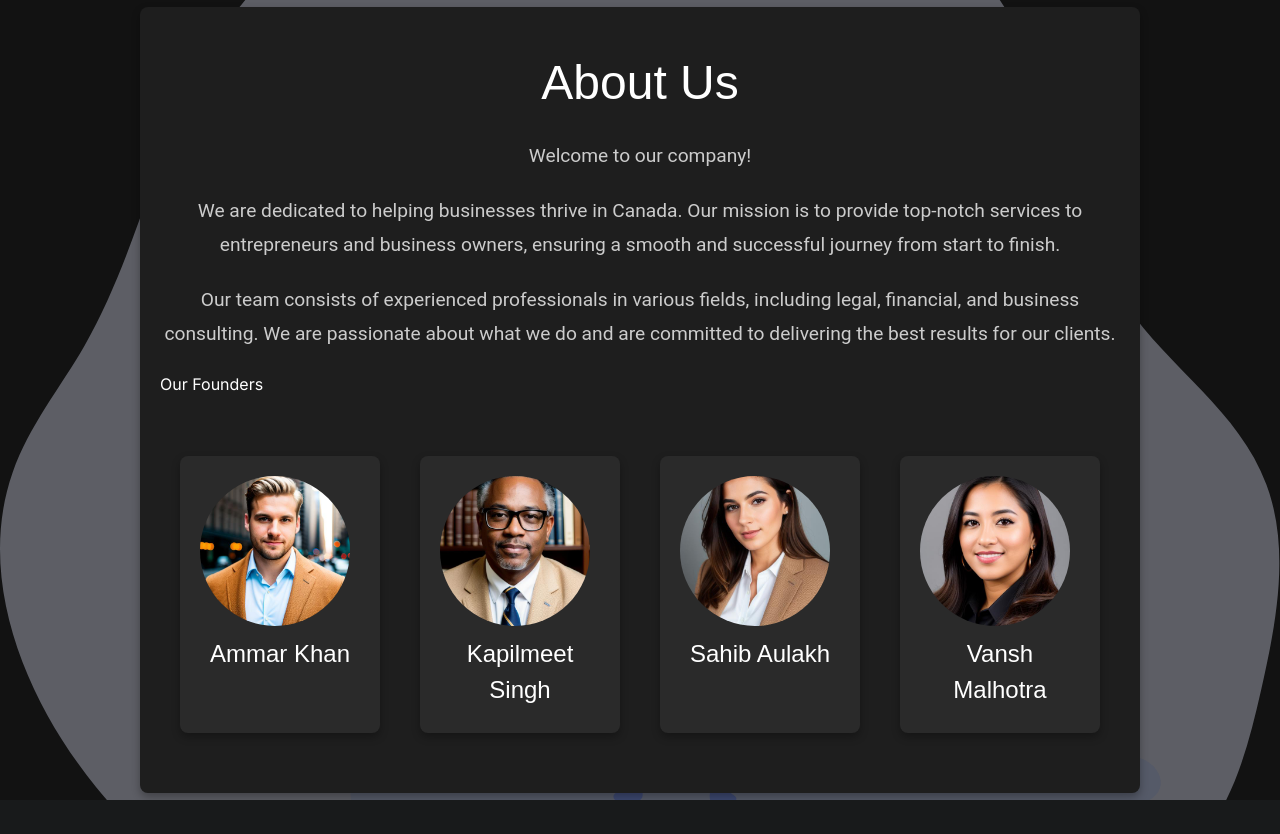
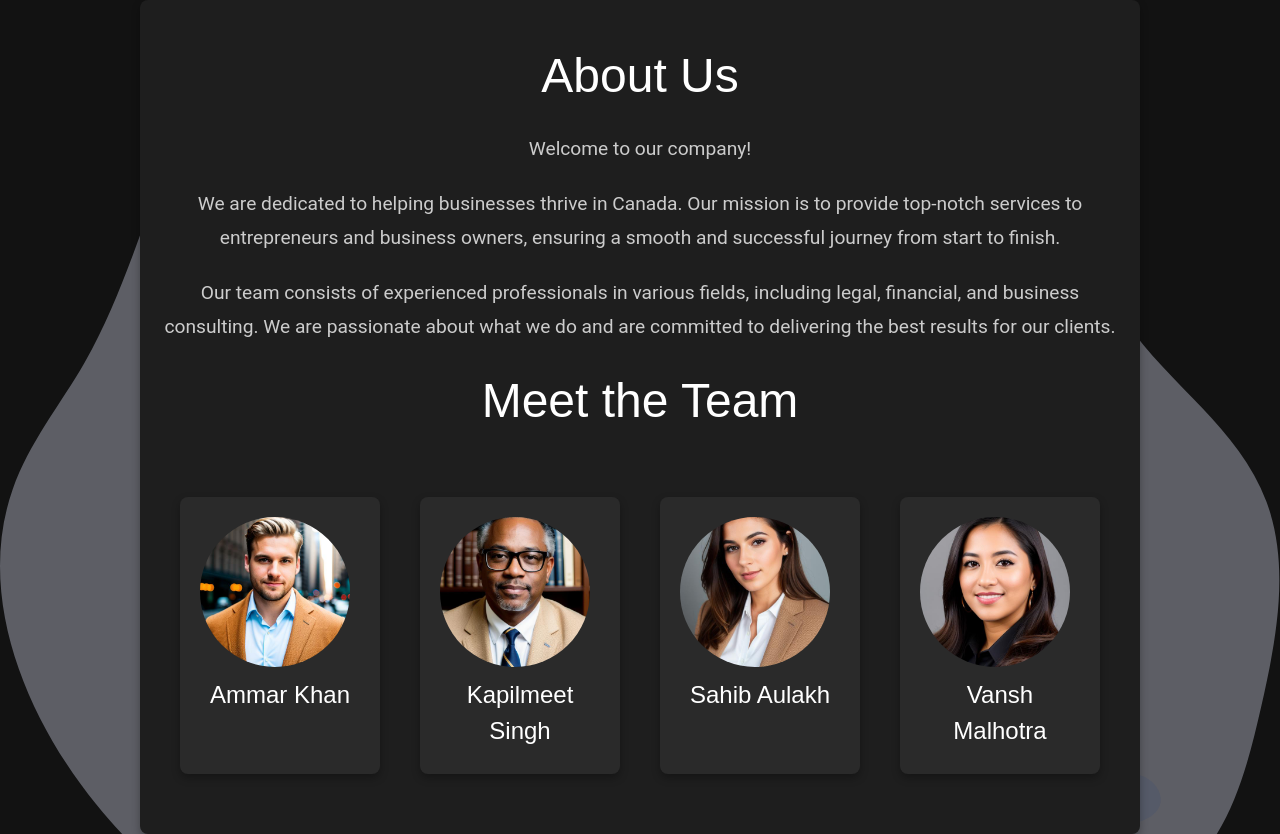
Before and after one commit to ksingh62/quick-incorp-app, a Next.js app: page /prototype/about in a window 1280 px wide. Before the commit the page ends 800 px from the top, so only its background shows below. Built offline with nearby package versions, Linux system fonts and the light colour scheme; no server answers.

Commit message:
about us page updated

```diff
--- a/src/app/prototype/about/page.css
+++ b/src/app/prototype/about/page.css
@@ -1,5 +1,3 @@
-/* src/app/prototype/about/page.css */
-
 .about-background {
     background: url('/public/bg.svg') no-repeat center center fixed;
     background-size: cover;
@@ -20,6 +18,14 @@
   }
 
   .about-container h1 {
+    font-size: 3em;
+    margin-bottom: 20px;
+    color: #ffffff; /* Light text color */
+    text-align: center;
+    font-family: 'Montserrat', sans-serif;
+  }
+
+  .about-container h2 {
     font-size: 3em;
     margin-bottom: 20px;
     color: #ffffff; /* Light text color */
@@ -55,7 +61,7 @@
   }
 
   .team-member:hover {
-    transform: translateY(-10px);
+    transform: translateY(-30px);
   }
 
   .team-member img {
--- a/src/app/prototype/about/page.js
+++ b/src/app/prototype/about/page.js
@@ -10,7 +10,7 @@ const AboutPage = () => {
         <p>Welcome to our company!</p>
         <p>We are dedicated to helping businesses thrive in Canada. Our mission is to provide top-notch services to entrepreneurs and business owners, ensuring a smooth and successful journey from start to finish.</p>
         <p>Our team consists of experienced professionals in various fields, including legal, financial, and business consulting. We are passionate about what we do and are committed to delivering the best results for our clients.</p>
-        <h2>Our Founders</h2>
+        <h2>Meet the Team</h2>
         <div className="team">
           <div className="team-member">
             <Image src="/pic-3.jpg" alt="Ammar" width={150} height={150} />
--- a/src/app/prototype/library/page.js
+++ b/src/app/prototype/library/page.js
@@ -19,7 +19,7 @@ const tutorials = [
 
 const caseStudies = [
   { id: 1, title: 'Success Story: Tech Startup in Toronto', description: 'How a tech startup successfully launched and scaled in Toronto.' },
-  { id: 2, title: 'Case Study: E-commerce Business in Vancouver', description: 'A detailed case study of an e-commerce business thriving in Vancouver.' },
+  { id: 2, title: 'Case Study: E-commerce Business in Calgary', description: 'A detailed case study of an e-commerce business thriving in Calgary.' },
 ];
 
 const LibraryPage = () => {
```
